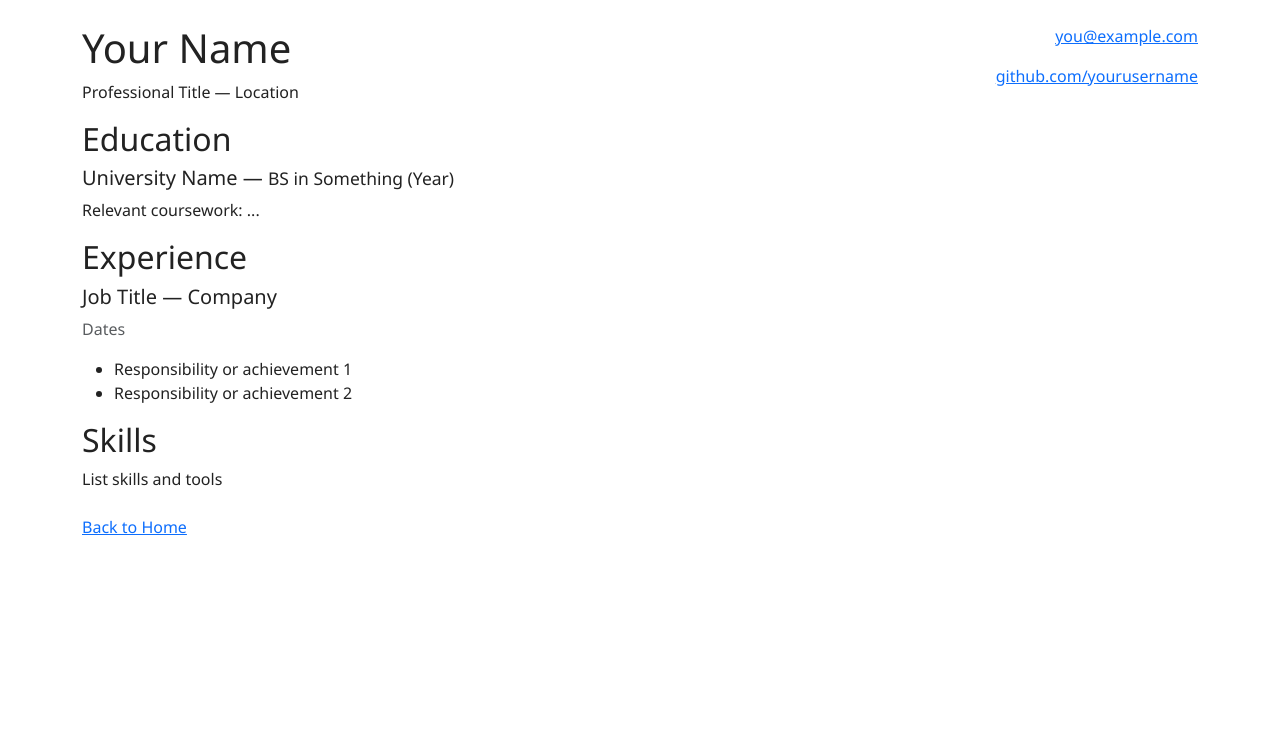
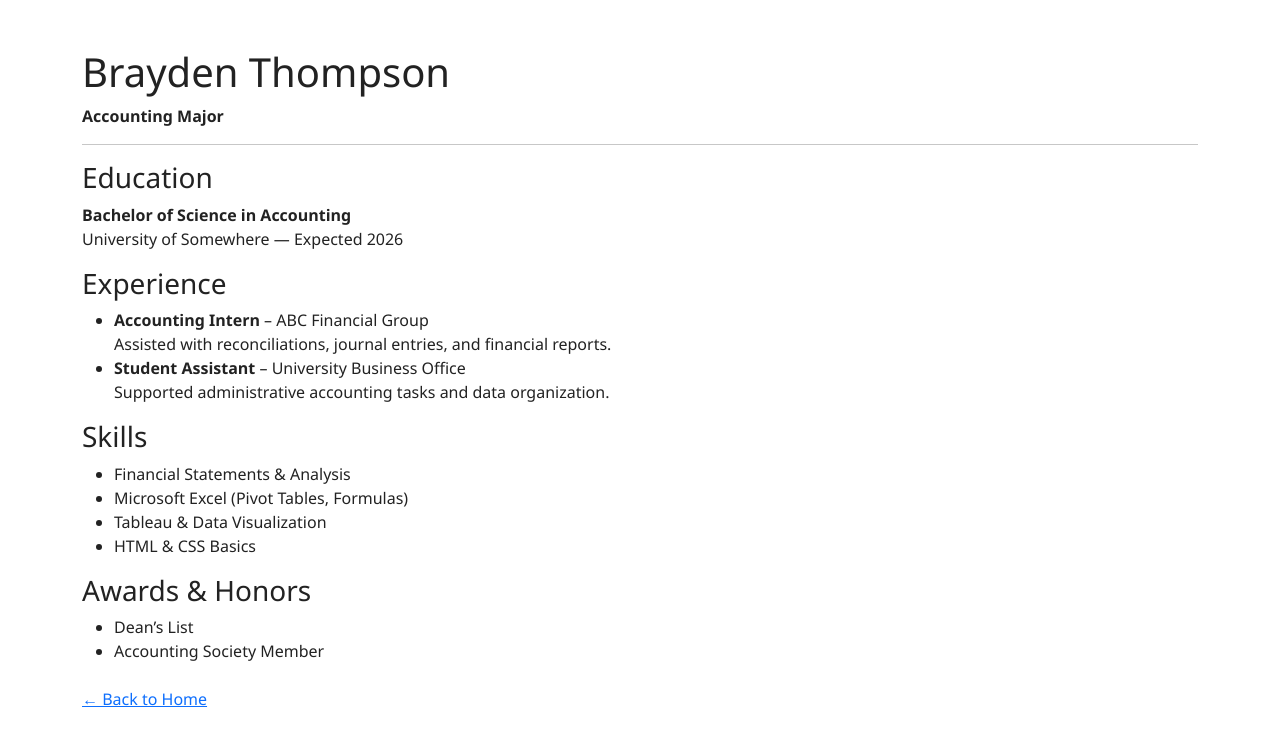
Before and after one commit to BraydenThompsonBYU/webdevfinal, a plain HTML site: page resume.html in a window 1280 px wide. Drawn offline with nearby package versions, Linux system fonts and the light colour scheme.

Commit message:
Update resume.html

```diff
--- a/resume.html
+++ b/resume.html
@@ -1,53 +1,62 @@
 <!doctype html>
 <html lang="en">
 <head>
-  <meta charset="utf-8" />
-  <meta name="viewport" content="width=device-width, initial-scale=1" />
-  <title>Your Name — Resume</title>
-  <link href="https://cdn.jsdelivr.net/npm/bootstrap@5.3.2/dist/css/bootstrap.min.css" rel="stylesheet"/>
+  <meta charset="utf-8">
+  <title>Brayden Thompson | Resume</title>
+  <meta name="viewport" content="width=device-width, initial-scale=1">
+  <link href="https://cdn.jsdelivr.net/npm/bootstrap@5.3.2/dist/css/bootstrap.min.css" rel="stylesheet">
   <link rel="stylesheet" href="css/styles.css">
 </head>
 <body>
-  <div class="container py-4">
-    <header class="d-flex justify-content-between align-items-start">
-      <div>
-        <h1>Your Name</h1>
-        <p>Professional Title — Location</p>
-      </div>
-      <div class="text-end">
-        <!-- Optional contact -->
-        <p><a href="mailto:you@example.com">you@example.com</a></p>
-        <p><a href="https://github.com/yourusername">github.com/yourusername</a></p>
-      </div>
-    </header>
+
+<div class="container py-5">
+  <h1>Brayden Thompson</h1>
+  <p><strong>Accounting Major</strong></p>
+
+  <hr>
 
   <section>
-      <h2>Education</h2>
-      <div>
-        <h5>University Name — <small>BS in Something (Year)</small></h5>
-        <p>Relevant coursework: ...</p>
-      </div>
+    <h3>Education</h3>
+    <p>
+      <strong>Bachelor of Science in Accounting</strong><br>
+      University of Somewhere — Expected 2026
+    </p>
   </section>
 
   <section>
-      <h2>Experience</h2>
-      <article>
-        <h5>Job Title — Company</h5>
-        <p class="text-muted">Dates</p>
+    <h3>Experience</h3>
     <ul>
-          <li>Responsibility or achievement 1</li>
-          <li>Responsibility or achievement 2</li>
+      <li>
+        <strong>Accounting Intern</strong> – ABC Financial Group<br>
+        Assisted with reconciliations, journal entries, and financial reports.
+      </li>
+      <li>
+        <strong>Student Assistant</strong> – University Business Office<br>
+        Supported administrative accounting tasks and data organization.
+      </li>
     </ul>
-      </article>
-      <!-- add more jobs -->
   </section>
 
   <section>
-      <h2>Skills</h2>
-      <p>List skills and tools</p>
+    <h3>Skills</h3>
+    <ul>
+      <li>Financial Statements & Analysis</li>
+      <li>Microsoft Excel (Pivot Tables, Formulas)</li>
+      <li>Tableau & Data Visualization</li>
+      <li>HTML & CSS Basics</li>
+    </ul>
   </section>
 
-    <p class="mt-4"><a href="index.html">Back to Home</a></p>
+  <section>
+    <h3>Awards & Honors</h3>
+    <ul>
+      <li>Dean’s List</li>
+      <li>Accounting Society Member</li>
+    </ul>
+  </section>
+
+  <p class="mt-4"><a href="index.html">← Back to Home</a></p>
 </div>
+
 </body>
 </html>
```
Lines whose indentation alone changed are shown as unchanged.
